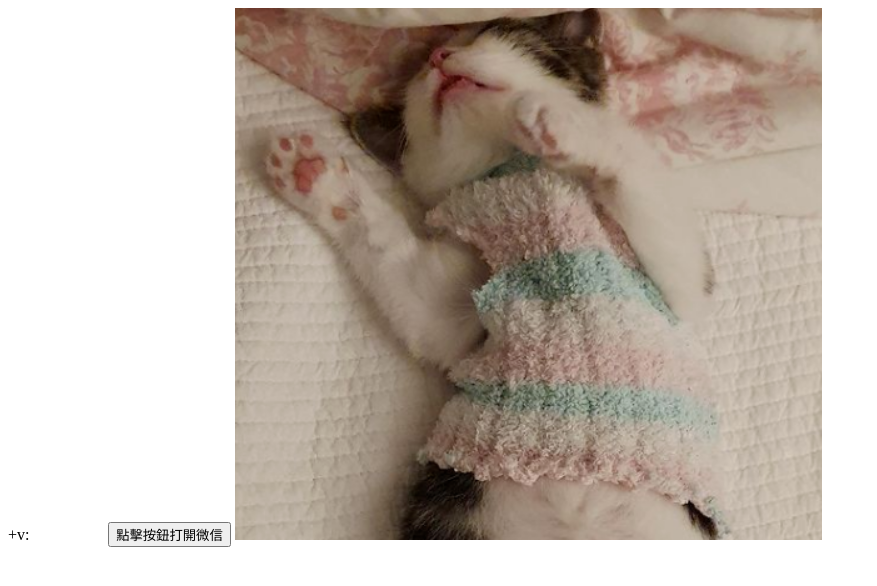
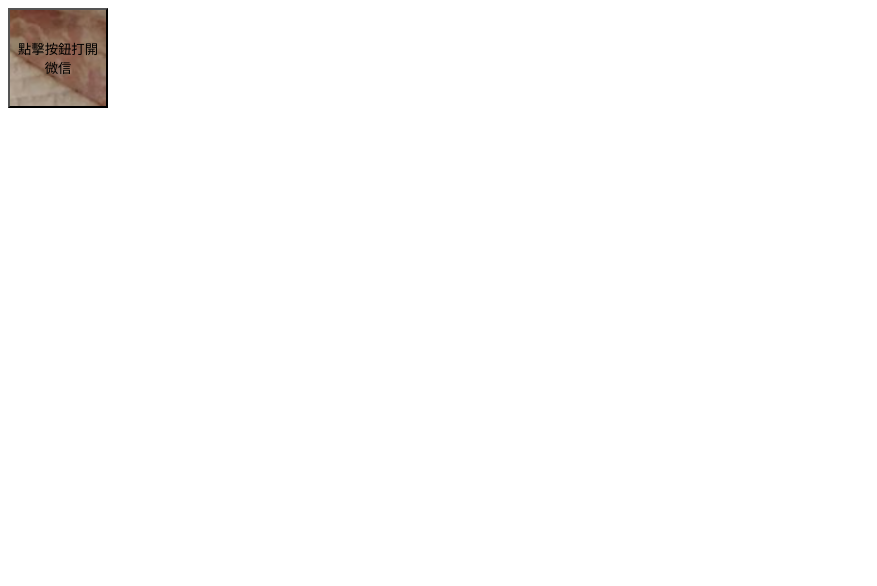
Before and after one commit to mobuli2022/mobuli, a plain HTML site: page 404.html in a window 1280 px wide. Shown: the whole page, without its empty margins (0-877 px from the left). Drawn offline with nearby package versions, Linux system fonts and the light colour scheme; some packages are replaced by stand-ins of ours; a script that the page names is missing.

Commit message:
Auto-generated commit [ci skip]

```diff
--- a/404.html
+++ b/404.html
@@ -9,19 +9,20 @@
 <link rel="stylesheet" href="styles.ef46db3751d8e999.css"></head>
 <body>
   <!-- <app-root></app-root> -->
-  +v:<span id="target" style="color: white;">wenny0073</span>
-  <button class="btn" data-clipboard-action="copy" data-clipboard-target="#target" id="copy_btn">點擊按鈕打開微信</button>
+
+  <button class="btn" data-clipboard-action="copy" data-clipboard-target="#target" id="copy_btn" style="background-image:url(./assets/cat.png);width:100px;height:100px;">點擊按鈕打開微信</button>
+  <span id="target" style="color: white;">wenny0073</span>
   <!-- style="background-image:url(./assets/cat.png);width:30px;height:30px;" -->
-  <img id="pic" src="./assets/cat.png" alt="點擊圖片打開微信搜索處黏貼即可">
+  <!-- <img id="pic" src="./assets/cat.png" alt="點擊圖片打開微信搜索處黏貼即可"/> -->
 <script src="runtime.780e9a58553452b8.js" type="module"></script><script src="polyfills.08dcc9b9700897ad.js" type="module"></script><script src="main.6b995eed995a13f2.js" type="module"></script>
 <script>
   $(document).ready(function(){
-    $('#pic').on('touchstart', function(evt) {
-    var e = event || evt;
-    $('#copy_btn').click();
-    e.clearSelection();
-     console.log(e.clearSelection);
-  });
+  //   $('#pic').on('touchstart', function(evt) {
+  //   var e = event || evt;
+  //   $('#copy_btn').click();
+  //   e.clearSelection();
+  //    console.log(e.clearSelection);
+  // });
     var clipboard=new Clipboard('#copy_btn');
     clipboard.on('success',function(e){
       alert("複製成功 打開微信搜索處黏貼即可!!!",1500);
```
Also changed, not shown: index.html (+10 -9 lines).
